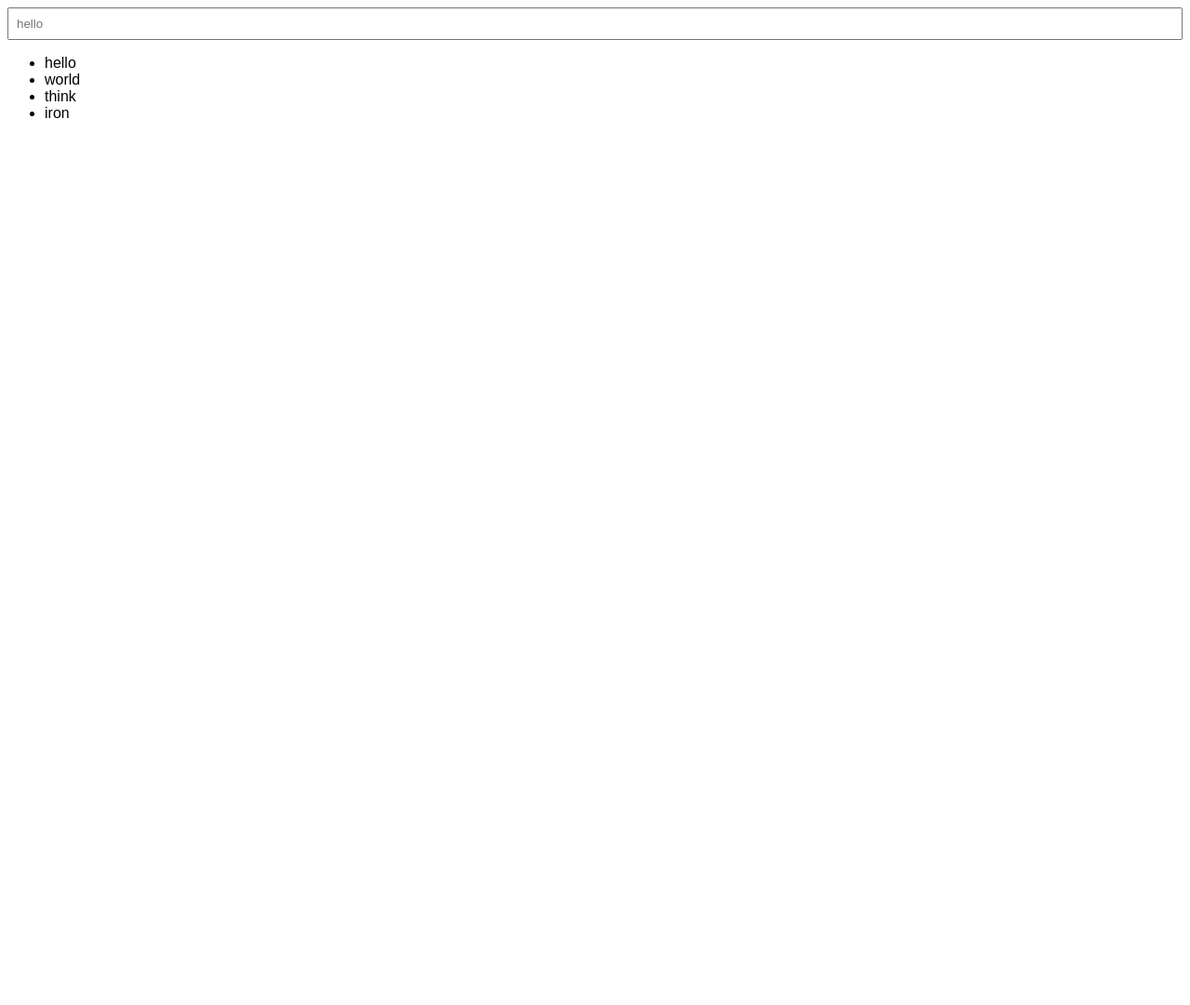
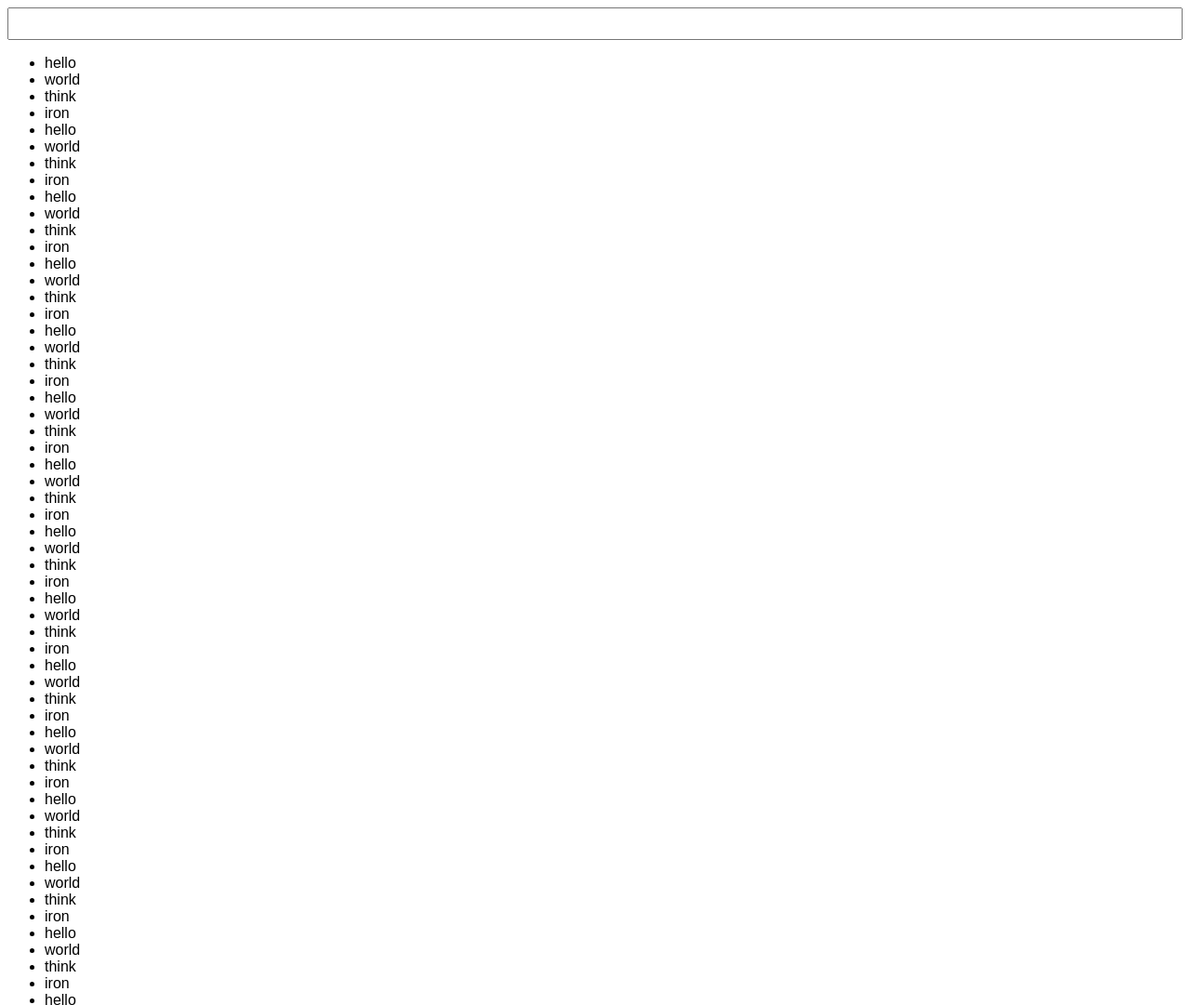
Before and after one commit to Joheb133/Typing-Speed-Test, a plain HTML site: page index.html in a window 1280 px wide. Shown: the top 1081 px of the page at 93% size. Before the commit the page ends 800 px from the top, so only its background shows below. Drawn offline with Linux system fonts and the light colour scheme.

Commit message:
Removed render function
Replaced render function with firstElementChild.remove() because there's no need to loop through the whole array in order to update the document.

```diff
--- a/app.js
+++ b/app.js
@@ -27,30 +27,30 @@ let wordsBuffer = [
     "hello", "world", "think", "iron",
     "hello", "world", "think", "iron",
     "hello", "world", "think", "iron",
-]
+];
 let words = [
     "hello", "world", "think", "iron",
-]
-const inputEl = document.getElementById("input-el")
-const ulEl = document.getElementById("ul-el")
+];
+const inputEl = document.getElementById("input-el");
+const ulEl = document.getElementById("ul-el");
+
+words = wordsBuffer;
+
 
 inputEl.addEventListener("keyup", function () {
     if (inputEl.value === words[0]) {
-        words.splice(0, 1)
-        render()
-        inputEl.value = ""
-    }
-})
+        words.splice(0, 1);
+        ulEl.firstElementChild.remove();
+        inputEl.value = "";
+    };
+});
 
-function render() {
-    let listItems = ""
+(function() {
+    let listItems = "";
     for (i = 0; i < words.length; i++) {
         listItems += `
         <li> ${words[i]} </li>
         `
-    }
-    ulEl.innerHTML = listItems
-    inputEl.placeholder = words[0]
-}
-
-render()
+    };
+    ulEl.innerHTML = listItems;
+}());
--- a/style.css
+++ b/style.css
@@ -9,6 +9,3 @@ body{
     padding: 8px;
     box-sizing: border-box;
 }
-input::after{
-    background:red;
-}
```
Also changed, not shown: README.md.
